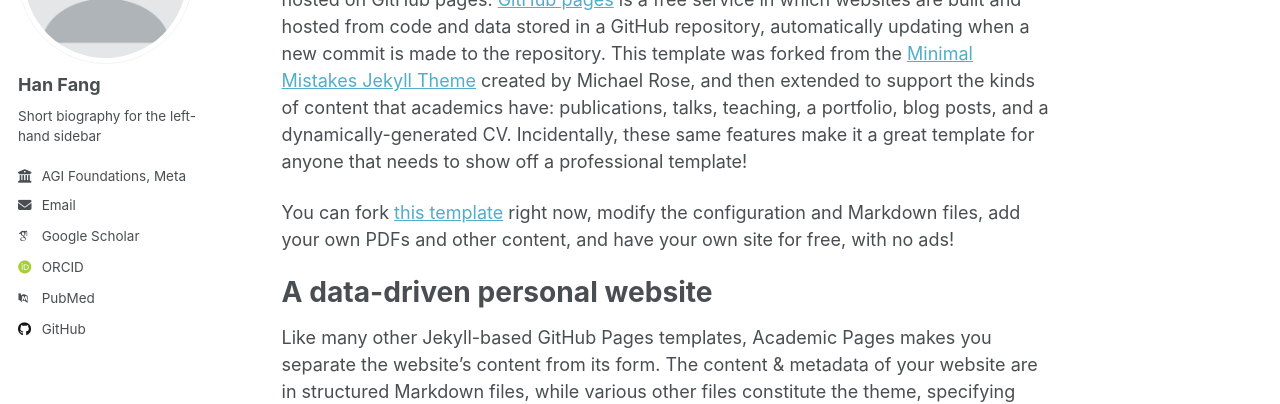
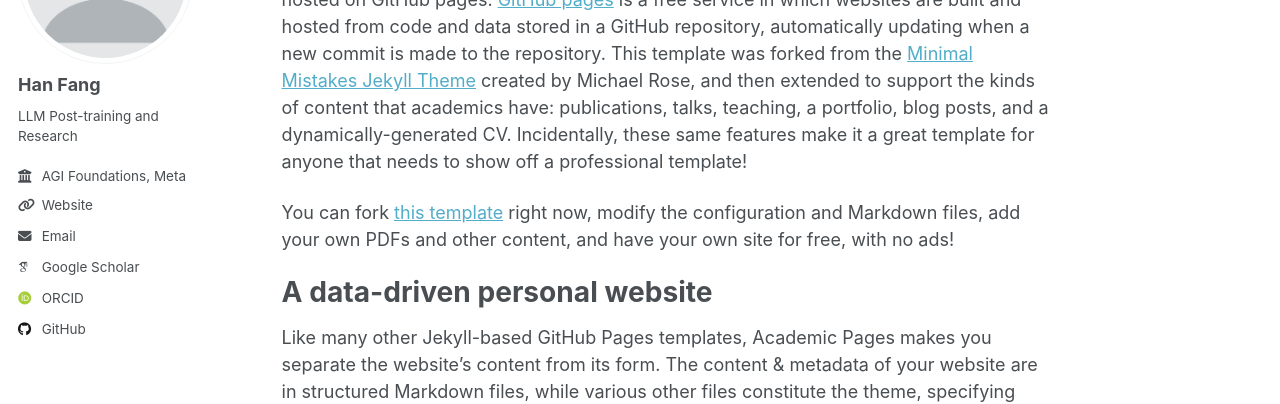
Before and after one commit to hanfang/hanfang.github.io, a Jekyll site: the page built from _pages/about.md, in a window 1280 px wide. Shown: the part 210-614 px from the top of the page. Built offline with Jekyll 4.4.1, drawn with Linux system fonts in a browser that asks for light colours; some web fonts are replaced; a script that is not in the unit is left out.

Commit message:
Update _config.yml

```diff
--- a/_config.yml
+++ b/_config.yml
@@ -24,23 +24,17 @@
   # Biographic information
   avatar           : "profile.png"
   name             : "Han Fang"
-  pronouns         : # example: "she/her"
-  bio              : "Short biography for the left-hand sidebar"
-  location         : # "Earth"
+  # pronouns         : # example: "she/her"
+  bio              : "LLM Post-training and Research"
+  # location         : # "Earth"
   employer         : "AGI Foundations, Meta"
-  uri              : # URL
-  email            : "none@example.org"
+  uri              : hanfang.info # URL
+  email            : "hanfang.info@gmail.com"
 
   # Academic websites
-  academia         : # URL
-  arxiv            : # URL - Update with the correct link to your profile
-  googlescholar    : "https://scholar.google.com/citations?user=PS_CX0AAAAAJ"
-  impactstory      : # URL
-  orcid            : "http://orcid.org/yourorcidurl"
-  semantic         : # URL
-  pubmed           : "https://www.ncbi.nlm.nih.gov/pubmed/?term=john+snow"
-  researchgate     : # URL
-  scopus           : # URL
+  # arxiv            : # URL - Update with the correct link to your profile
+  googlescholar    : "https://scholar.google.com/citations?user=mQIqIVwAAAAJ"
+  orcid            : "https://orcid.org/0000-0002-4010-2525"
 
   # Repositories and software development
   bitbucket        : # Username - Update with your username on the site
```
